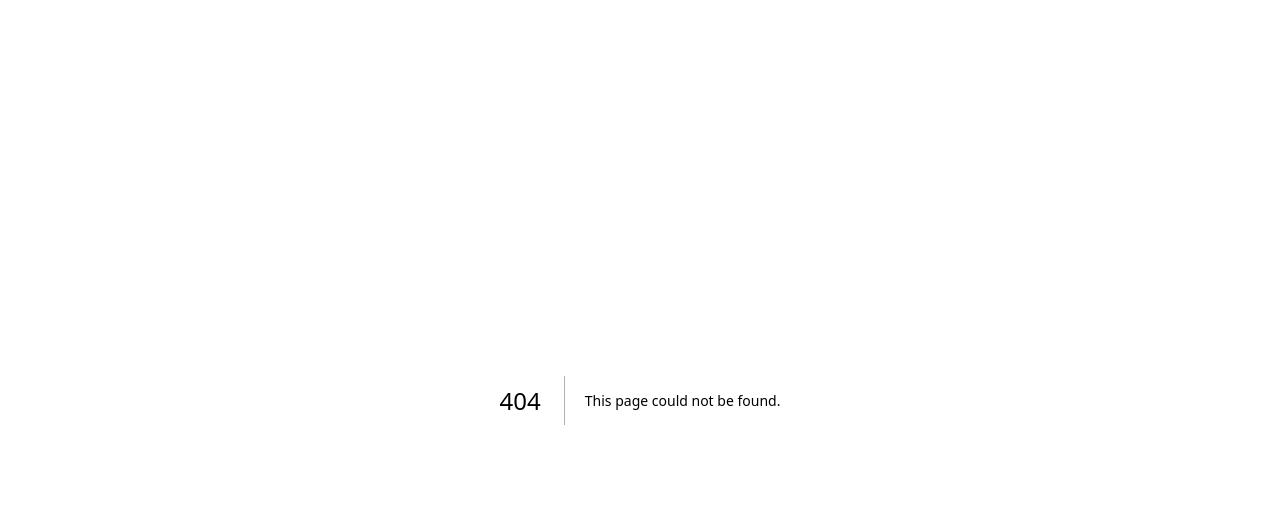
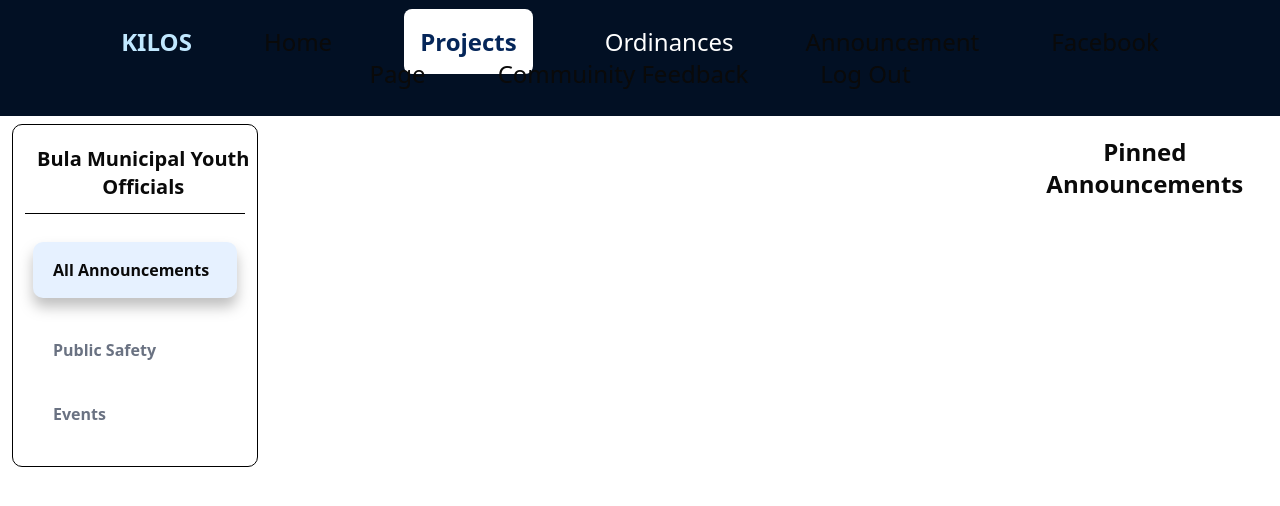
Before and after one commit to snowP26/KILOS-Capstone, a Next.js app: page /users/facebook-page in a window 1280 px wide. Before the commit this address had no page. Shown: the top 506 px of the page. Built offline with nearby package versions, Linux system fonts and the light colour scheme.

Commit message:
add frontend page

```diff
--- /dev/null
+++ b/src/app/(screens)/users/facebook-page/page.tsx
@@ -0,0 +1,45 @@
+import React from 'react'
+
+import { UserNav } from '@/src/app/components/user/nav_user'
+import { Info } from 'lucide-react'
+
+export default function FacebookPage () {
+  return (
+    <div>
+        <UserNav />
+        <div className="flex flex-row">
+
+            <div className="w-1/5 bg-white h-fit border-black border rounded-[10px] pt-5 mt-2 ml-3">
+                <p className="text-xl font-semibold ml-4 text-center">Bula Municipal Youth Officials</p>
+                <hr className="border-t border-black w-[90%] mx-auto my-3" />
+                <div className="mt-5">
+                    <p className="bg-[#E6F1FF] rounded-[10px] drop-shadow-xl/25 mx-5 my-7 px-5 py-4 font-semibold ">All Announcements</p>
+                    <p className="text-gray-500 my-10 mx-10 font-semibold">Public Safety</p>
+                    <p className="text-gray-500 my-10 mx-10 font-semibold">Events</p>
+                </div>
+            </div>
+
+
+            <div className="w-3/5 my-2 mx-3">
+                {/* <AnnouncementCard/>
+                <AnnouncementCard/>
+                <AnnouncementCard/> */}
+            </div>
+            <div className="w-1/5 mr-3">
+                {/* <Button className="bg-[#052659] w-[100%] my-2">Create Announcement</Button> */}
+
+                <div className=" bg-white rounded-[10px] pt-5 h-fit pb-5">
+                <p className="text-center text-2xl font-semibold">Pinned Announcements</p>
+                <div className="justify-items-center mt-5">
+                    {/* <PinnedAnnouncementCard />
+                    <PinnedAnnouncementCard />
+                    <PinnedAnnouncementCard /> */}
+                </div>
+                </div>
+            </div>
+
+        </div>
+    </div>
+
+  )
+}
```
Also changed, not shown: src/app/(screens)/users/announcement/page.tsx (renamed from src/app/(screens)/users/home/announcement/page.tsx), src/app/(screens)/users/community-feedback/page.tsx (renamed from src/app/(screens)/users/home/community-feedback/page.tsx), src/app/(screens)/users/ordinances/page.tsx (renamed from src/app/(screens)/users/home/ordinances/page.tsx), src/app/(screens)/users/projects/page.tsx (renamed from src/app/(screens)/users/home/projects/page.tsx).
